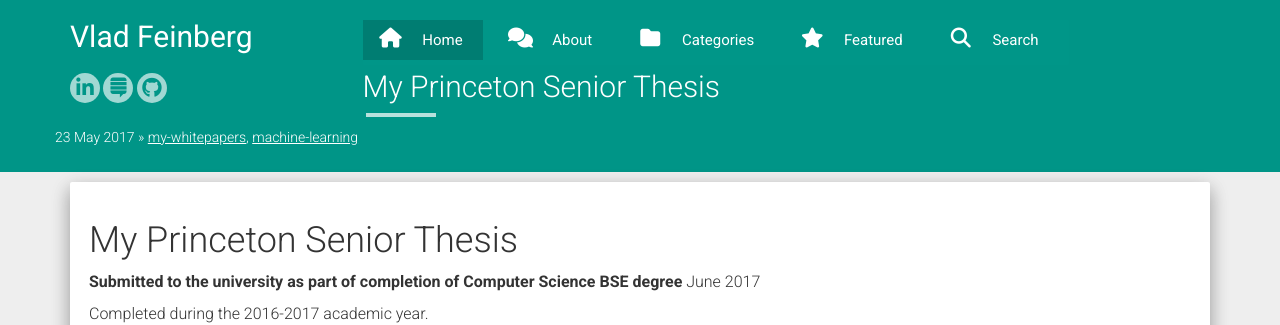
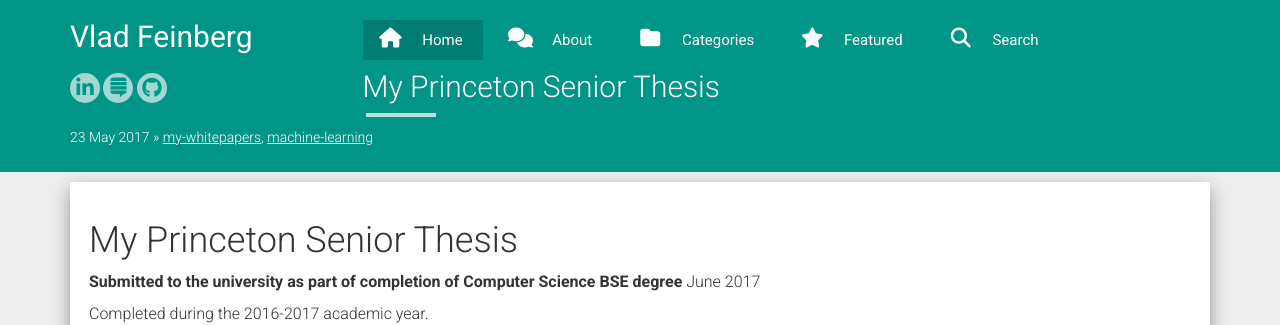
Before and after one commit to vlad17/vlad17.github.io, a Jekyll site: the page built from _posts/2017-05-23-my-princeton-senior-thesis.md, in a window 1280 px wide. Shown: the top 325 px of the page. Built offline with Jekyll 4.4.1, drawn with Linux system fonts in a browser that asks for light colours; nearby versions of some CDN libraries; formulas are drawn with MathJax 3.

Commit message:
fixed date CSS

```diff
--- a/_layouts/default.html
+++ b/_layouts/default.html
@@ -115,7 +115,7 @@
   <div class="header-panel shadow-z-2">
     <div class="container">
       <div class="row">
-        <div class="col-md-3 col-sm-4 col-xs-12 px-4">
+        <div class="col-md-3 col-sm-4 col-xs-12 px-4 vyom-site-branding">
           <div class="row-details">
             <h4 class="list-group-item-heading vyom-site-title">{{ site.author }}</h4>
             {% comment %}
@@ -141,7 +141,7 @@
           {% include navigation.html %}
           <h2 class="blog-title-pro">{{ page.title }}</h2>
         </div>
-        <p class="info">
+        <p class="info" style="padding-left: 15px;">
           {% if page.date %}
           <span class="time">{{ page.date | date_to_string }}</span>
           {% endif %}
--- a/_layouts/post.html
+++ b/_layouts/post.html
@@ -4,20 +4,6 @@
 <div class="post-content well">
   <article class="content">
   <div class="post">
-    <script type="text/javascript"
-            src="https://cdnjs.cloudflare.com/ajax/libs/mathjax/2.7.1/MathJax.js?config=TeX-AMS-MML_HTMLorMML">
-    </script>
-    <script type="text/x-mathjax-config">
-      MathJax.Ajax.config.path["img"] = "https://cdn.rawgit.com/pkra/mathjax-img/1.0.0/";
-      MathJax.Hub.Config({
-      extensions: ["tex2jax.js","[img]/img.js"],
-      jax: ["input/TeX","output/HTML-CSS"],
-      tex2jax: {inlineMath: [["$","$"],["\\(","\\)"]]},
-      });
-    </script>
-    <p hidden>
-      {% include tex-preamble.html %}
-    </p>
     {{ content }}
   </div>
 </article>
```
